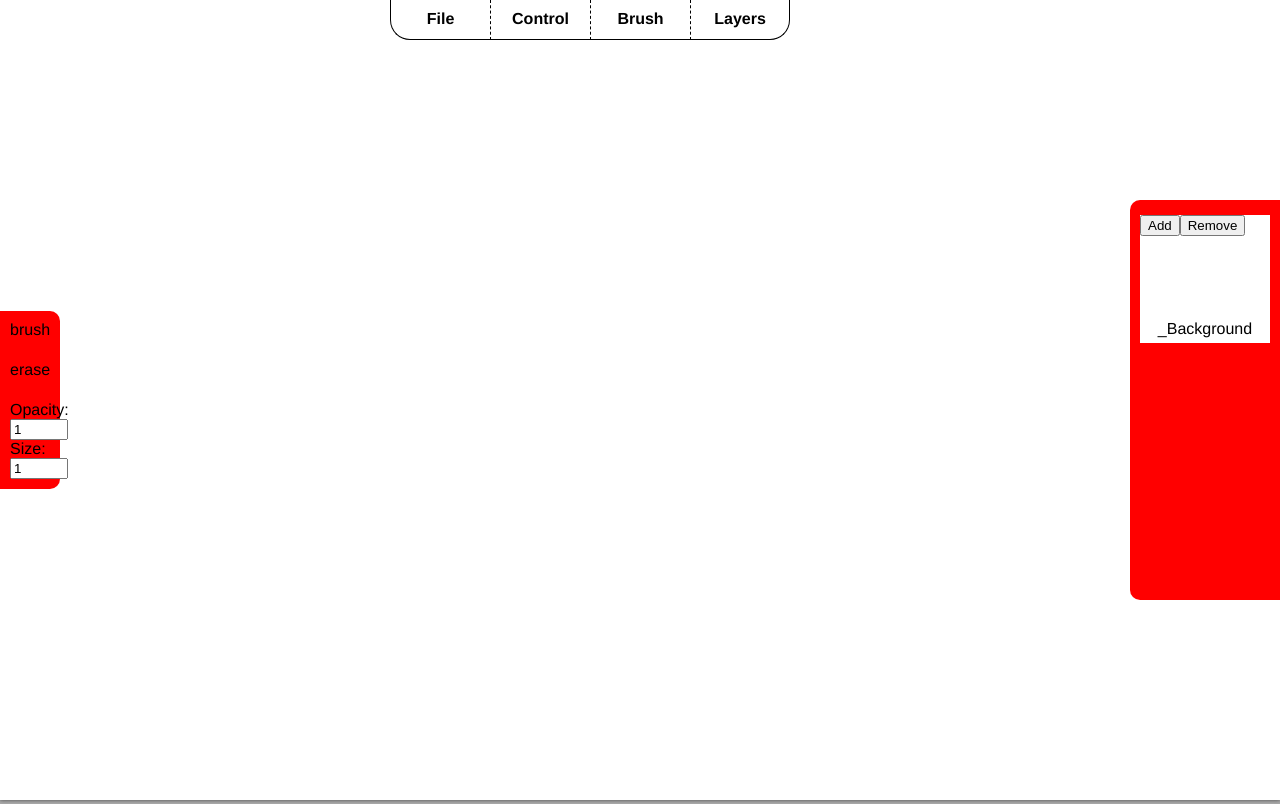
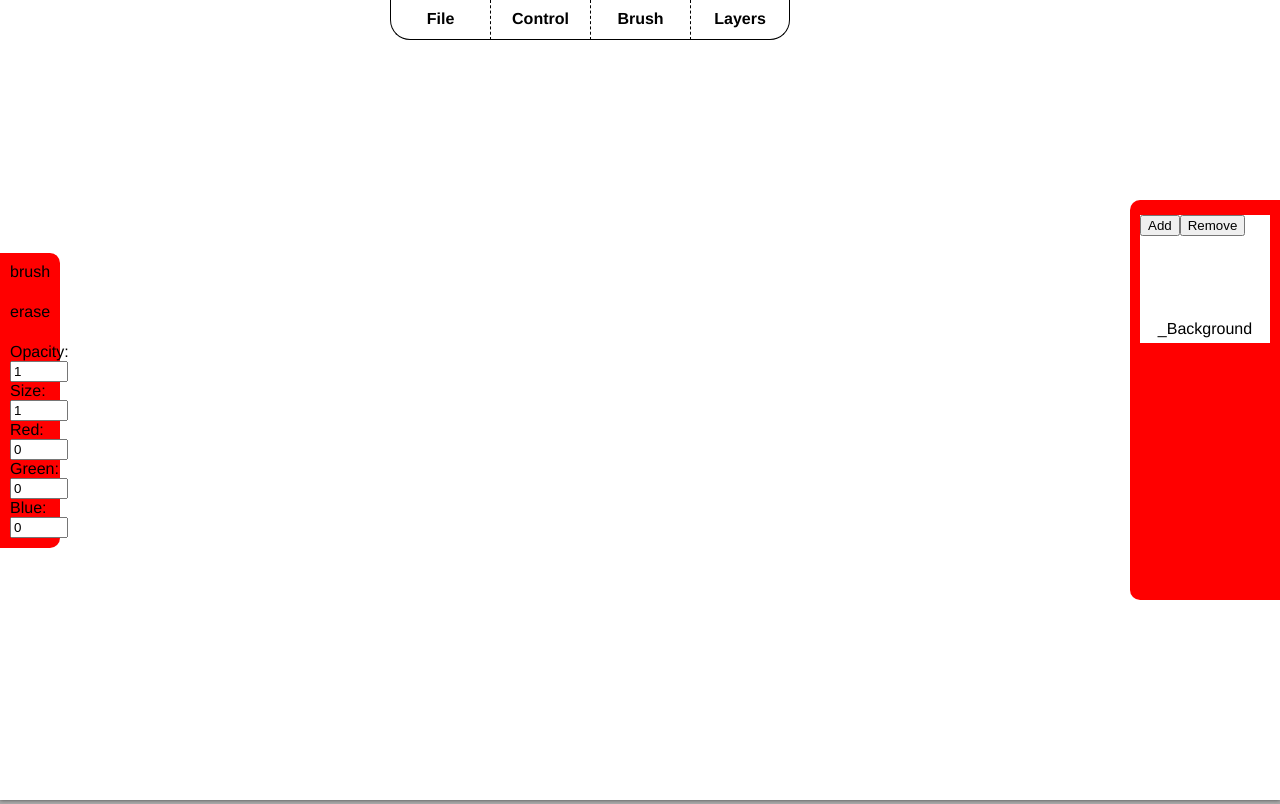
Before and after one commit to plachenko/flipslide_old, a Vue app: page / in a window 1280 px wide. Both pictures are taken after a click on the element "Brush". Built offline with nearby package versions, Linux system fonts and the light colour scheme.

Commit message:
initial color implementation

```diff
--- a/src/components/FSLayer.vue
+++ b/src/components/FSLayer.vue
@@ -39,10 +39,13 @@ export default {
         // this._denseFill()
         // --TESTING
 
+        this.color = this.$eh.color
+
         this.$eh.$on('mousePos', this.draw)
         this.$eh.$on('brush', this.brushChange)
         this.$eh.$on('mouseUp', this.drawDone)
         this.$eh.$on('brushEvt', this.brushEvt)
+        this.$eh.$on('colorEvt', this.colorEvt)
         // this.$eh.$emit('imageSet', {'idx':this.layerObj.idx, 'data':this.can.toDataURL()})
     },
     methods: {
@@ -70,6 +73,9 @@ export default {
                     this.ctx.fillRect(i * _size, j * _size, _size, _size)
                 }
             }
+        },
+        colorEvt(e){
+          this.color = e
         },
         brushEvt(e){
             this.opacity = e.opacity
--- a/src/components/interface/brush.vue
+++ b/src/components/interface/brush.vue
@@ -7,11 +7,17 @@
         <input v-model="brush.opacity" class="input" min="0" step=".01" max="1" type="number" />
         <span>Size:</span><br />
         <input v-model="brush.size" class="input" min="1" type="number" />
+        <color />
     </div>
 </template>
 <script>
+import color from './color'
+
 export default {
     name: "brush",
+    components:{
+      color
+    },
     mounted(){
 
     },
@@ -47,7 +53,6 @@ export default {
 <style>
 .input {
     width: 50px;
-
 }
 .brush_btn{
     height: 40px;
--- /dev/null
+++ b/src/components/interface/color.vue
@@ -0,0 +1,36 @@
+<template>
+  <div>
+      <span>Red:</span><br />
+      <input v-model="color.red" class="input" min="0" max="255" type="number" />
+      <span>Green:</span><br />
+      <input v-model="color.green" class="input" min="0" max="255" type="number" />
+      <span>Blue:</span><br />
+      <input v-model="color.blue" class="input" min="0" max="255" type="number" />
+  </div>
+</template>
+<script>
+export default {
+  name: "color",
+  watch: {
+    color: {
+      handler: function(){
+        this.$eh.color = this.color
+        this.$eh.$emit('colorEvt', this.color)
+      },
+      deep: true
+    }
+  },
+  data(){
+    return{
+      color: {
+        red: 0,
+        blue: 0,
+        green: 0
+      }
+    }
+  }
+}
+</script>
+<style>
+
+</style>
--- a/src/main.js
+++ b/src/main.js
@@ -6,7 +6,12 @@ Vue.config.productionTip = false
 Vue.prototype.$eh = new Vue({
   data(){
     return{
-      scale: 1
+      scale: 1,
+      color: {
+        red: 0,
+        green: 0,
+        blue: 0
+      }
     }
   }
 })
```
